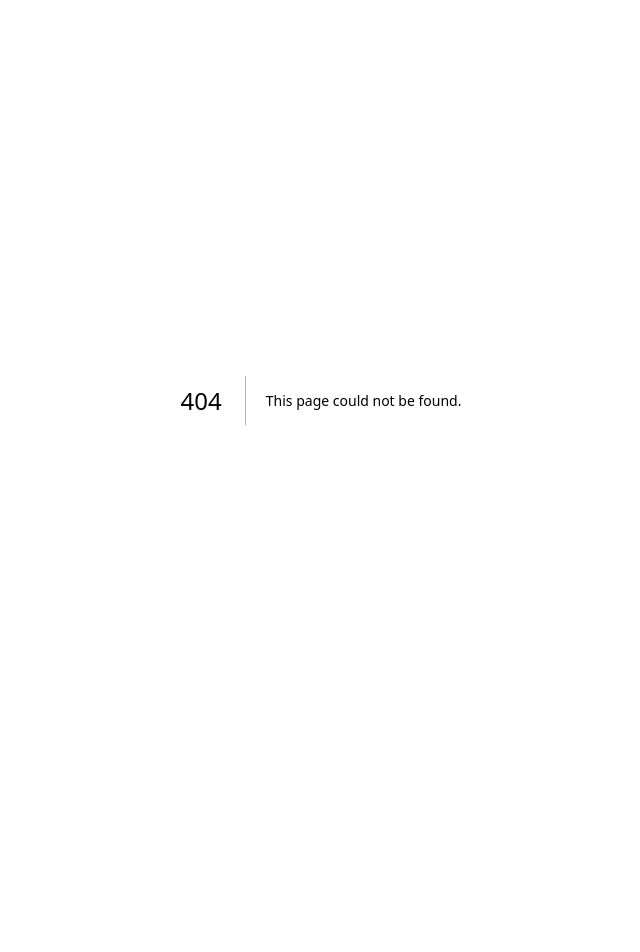
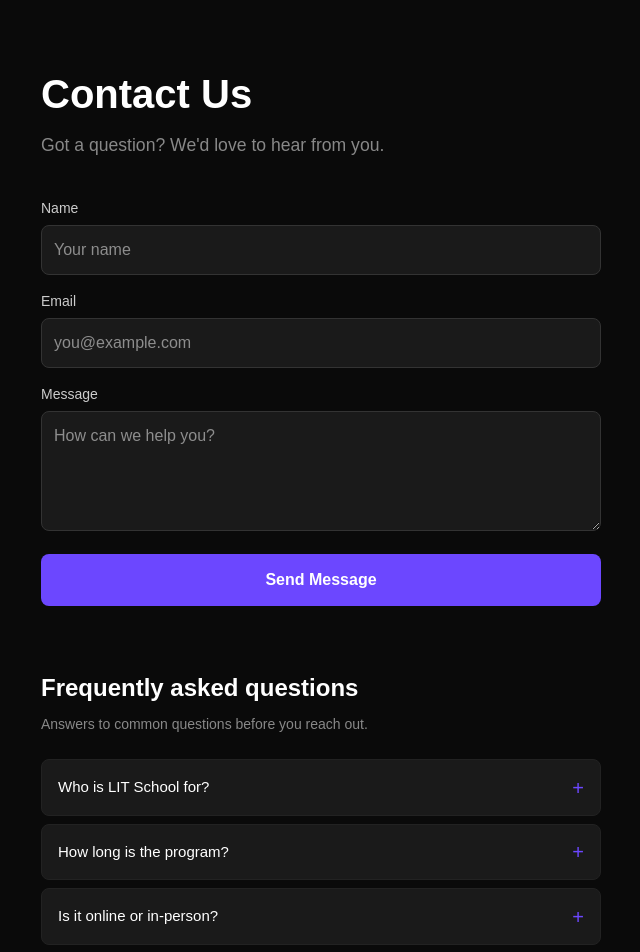
Before and after one commit to sarfarazalisyed/lit-contact, a Next.js app: page /contact in a window 1280 px wide. Before the commit this address had no page. Shown: the top 952 px of the page, without its empty margins (319-959 px from the left). Before the commit the page ends 800 px from the top, so only its background shows below. Built offline with nearby package versions, Linux system fonts and the light colour scheme.

Commit message:
initial next.js setup

```diff
--- /dev/null
+++ b/app/api/contact/route.ts
@@ -0,0 +1,29 @@
+import { NextRequest, NextResponse } from 'next/server'
+import { supabase } from '@/lib/supabase'
+
+export async function POST(req: NextRequest) {
+  const body = await req.json()
+  const { name, email, message, honeypot } = body
+
+  // Spam protection
+  if (honeypot) return NextResponse.json({ error: 'Spam detected' }, { status: 400 })
+
+  // Server-side validation
+  if (!name || !email || !message) {
+    return NextResponse.json({ error: 'All fields required' }, { status: 400 })
+  }
+  if (!/\S+@\S+\.\S+/.test(email)) {
+    return NextResponse.json({ error: 'Invalid email' }, { status: 400 })
+  }
+
+  // Save to Supabase
+  const { error } = await supabase.from('leads').insert([
+    { name, email, message, sent_confirmation: false }
+  ])
+
+  if (error) {
+    return NextResponse.json({ error: 'Database error' }, { status: 500 })
+  }
+
+  return NextResponse.json({ success: true }, { status: 200 })
+}
--- /dev/null
+++ b/app/contact/page.tsx
@@ -0,0 +1,118 @@
+'use client'
+import { useState } from 'react'
+
+const faqs = [
+  { q: 'Who is LIT School for?', a: 'LIT is for creators, hustlers, and anyone who wants to build a career in the creator economy — no prior experience needed.' },
+  { q: 'How long is the program?', a: 'Our programs range from 3 to 6 months depending on the track you choose.' },
+  { q: 'Is it online or in-person?', a: 'LIT is fully online and live — you learn in real-time with a cohort of peers.' },
+  { q: 'How much does it cost?', a: 'Pricing varies by program. Fill out the contact form and our team will share all details with you.' },
+  { q: 'Will I get a certificate?', a: 'Yes! You get a certificate of completion and access to the LIT alumni network.' },
+]
+
+export default function ContactPage() {
+  const [form, setForm] = useState({ name: '', email: '', message: '' })
+  const [errors, setErrors] = useState<any>({})
+  const [status, setStatus] = useState<'idle'|'loading'|'success'|'error'>('idle')
+  const [openFaq, setOpenFaq] = useState<number|null>(null)
+
+  function validate() {
+    const e: any = {}
+    if (!form.name.trim()) e.name = 'Name is required'
+    if (!form.email.trim()) e.email = 'Email is required'
+    else if (!/\S+@\S+\.\S+/.test(form.email)) e.email = 'Enter a valid email'
+    if (!form.message.trim()) e.message = 'Message is required'
+    return e
+  }
+
+  async function handleSubmit(e: React.FormEvent) {
+    e.preventDefault()
+    const errs = validate()
+    if (Object.keys(errs).length) return setErrors(errs)
+    setStatus('loading')
+    const res = await fetch('/api/contact', {
+      method: 'POST',
+      headers: { 'Content-Type': 'application/json' },
+      body: JSON.stringify(form)
+    })
+    if (res.ok) setStatus('success')
+    else setStatus('error')
+  }
+
+  if (status === 'success') return (
+    <div style={{minHeight:'100vh',display:'flex',alignItems:'center',justifyContent:'center',background:'#0a0a0a'}}>
+      <div style={{textAlign:'center',color:'white'}}>
+        <h1 style={{fontSize:'2rem',marginBottom:'1rem'}}>🎉 Thanks! We'll be in touch soon.</h1>
+        <button onClick={() => { setStatus('idle'); setForm({name:'',email:'',message:''}) }}
+          style={{padding:'12px 24px',background:'#6c47ff',color:'white',border:'none',borderRadius:'8px',cursor:'pointer',fontSize:'16px'}}>
+          Send another message
+        </button>
+      </div>
+    </div>
+  )
+
+  return (
+    <div style={{minHeight:'100vh',background:'#0a0a0a',padding:'4rem 2rem'}}>
+      <div style={{maxWidth:'560px',margin:'0 auto'}}>
+
+        {/* Header */}
+        <h1 style={{color:'white',fontSize:'2.5rem',fontWeight:700,marginBottom:'0.5rem'}}>Contact Us</h1>
+        <p style={{color:'#888',marginBottom:'2.5rem',fontSize:'1.1rem'}}>Got a question? We'd love to hear from you.</p>
+
+        {/* Contact Form */}
+        <form onSubmit={handleSubmit} style={{display:'flex',flexDirection:'column',gap:'1rem',marginBottom:'4rem'}}>
+          <input type="text" name="honeypot" style={{display:'none'}} tabIndex={-1} autoComplete="off"/>
+          <div>
+            <label style={{color:'#ccc',fontSize:'14px',display:'block',marginBottom:'6px'}}>Name</label>
+            <input value={form.name} onChange={e => setForm({...form,name:e.target.value})}
+              style={{width:'100%',padding:'12px',background:'#1a1a1a',border:`1px solid ${errors.name?'#ff4444':'#333'}`,borderRadius:'8px',color:'white',fontSize:'16px',boxSizing:'border-box'}}
+              placeholder="Your name"/>
+            {errors.name && <p style={{color:'#ff4444',fontSize:'13px',marginTop:'4px'}}>{errors.name}</p>}
+          </div>
+          <div>
+            <label style={{color:'#ccc',fontSize:'14px',display:'block',marginBottom:'6px'}}>Email</label>
+            <input value={form.email} onChange={e => setForm({...form,email:e.target.value})}
+              style={{width:'100%',padding:'12px',background:'#1a1a1a',border:`1px solid ${errors.email?'#ff4444':'#333'}`,borderRadius:'8px',color:'white',fontSize:'16px',boxSizing:'border-box'}}
+              placeholder="you@example.com"/>
+            {errors.email && <p style={{color:'#ff4444',fontSize:'13px',marginTop:'4px'}}>{errors.email}</p>}
+          </div>
+          <div>
+            <label style={{color:'#ccc',fontSize:'14px',display:'block',marginBottom:'6px'}}>Message</label>
+            <textarea value={form.message} onChange={e => setForm({...form,message:e.target.value})}
+              style={{width:'100%',padding:'12px',background:'#1a1a1a',border:`1px solid ${errors.message?'#ff4444':'#333'}`,borderRadius:'8px',color:'white',fontSize:'16px',boxSizing:'border-box',minHeight:'120px',resize:'vertical'}}
+              placeholder="How can we help you?"/>
+            {errors.message && <p style={{color:'#ff4444',fontSize:'13px',marginTop:'4px'}}>{errors.message}</p>}
+          </div>
+          <button type="submit" disabled={status==='loading'}
+            style={{padding:'14px',background:'#6c47ff',color:'white',border:'none',borderRadius:'8px',fontSize:'16px',fontWeight:600,cursor:'pointer',opacity:status==='loading'?0.7:1,transition:'opacity 0.2s'}}>
+            {status==='loading' ? 'Sending...' : 'Send Message'}
+          </button>
+          {status==='error' && <p style={{color:'#ff4444',textAlign:'center'}}>Something went wrong. Please try again.</p>}
+        </form>
+
+        {/* FAQ Section */}
+        <div>
+          <h2 style={{color:'white',fontSize:'1.5rem',fontWeight:600,marginBottom:'0.5rem'}}>Frequently asked questions</h2>
+          <p style={{color:'#888',marginBottom:'1.5rem',fontSize:'14px'}}>Answers to common questions before you reach out.</p>
+          <div style={{display:'flex',flexDirection:'column',gap:'8px'}}>
+            {faqs.map((faq, i) => (
+              <div key={i} style={{background:'#1a1a1a',borderRadius:'8px',overflow:'hidden',border:'1px solid #222'}}>
+                <button
+                  onClick={() => setOpenFaq(openFaq === i ? null : i)}
+                  style={{width:'100%',padding:'16px',background:'none',border:'none',color:'white',fontSize:'15px',fontWeight:500,textAlign:'left',cursor:'pointer',display:'flex',justifyContent:'space-between',alignItems:'center'}}>
+                  {faq.q}
+                  <span style={{color:'#6c47ff',fontSize:'20px',lineHeight:1}}>{openFaq === i ? '−' : '+'}</span>
+                </button>
+                {openFaq === i && (
+                  <div style={{padding:'0 16px 16px',color:'#aaa',fontSize:'14px',lineHeight:1.6}}>
+                    {faq.a}
+                  </div>
+                )}
+              </div>
+            ))}
+          </div>
+        </div>
+
+      </div>
+    </div>
+  )
+}
--- /dev/null
+++ b/lib/supabase.ts
@@ -0,0 +1,6 @@
+import { createClient } from '@supabase/supabase-js'
+
+export const supabase = createClient(
+  process.env.NEXT_PUBLIC_SUPABASE_URL!,
+  process.env.NEXT_PUBLIC_SUPABASE_ANON_KEY!
+)
--- a/package.json
+++ b/package.json
@@ -9,6 +9,7 @@
     "lint": "eslint"
   },
   "dependencies": {
+    "@supabase/supabase-js": "^2.99.2",
     "next": "16.1.6",
     "react": "19.2.3",
     "react-dom": "19.2.3"
```
Also changed, not shown: 1 other file (tests, documents, lock files or other folders).
